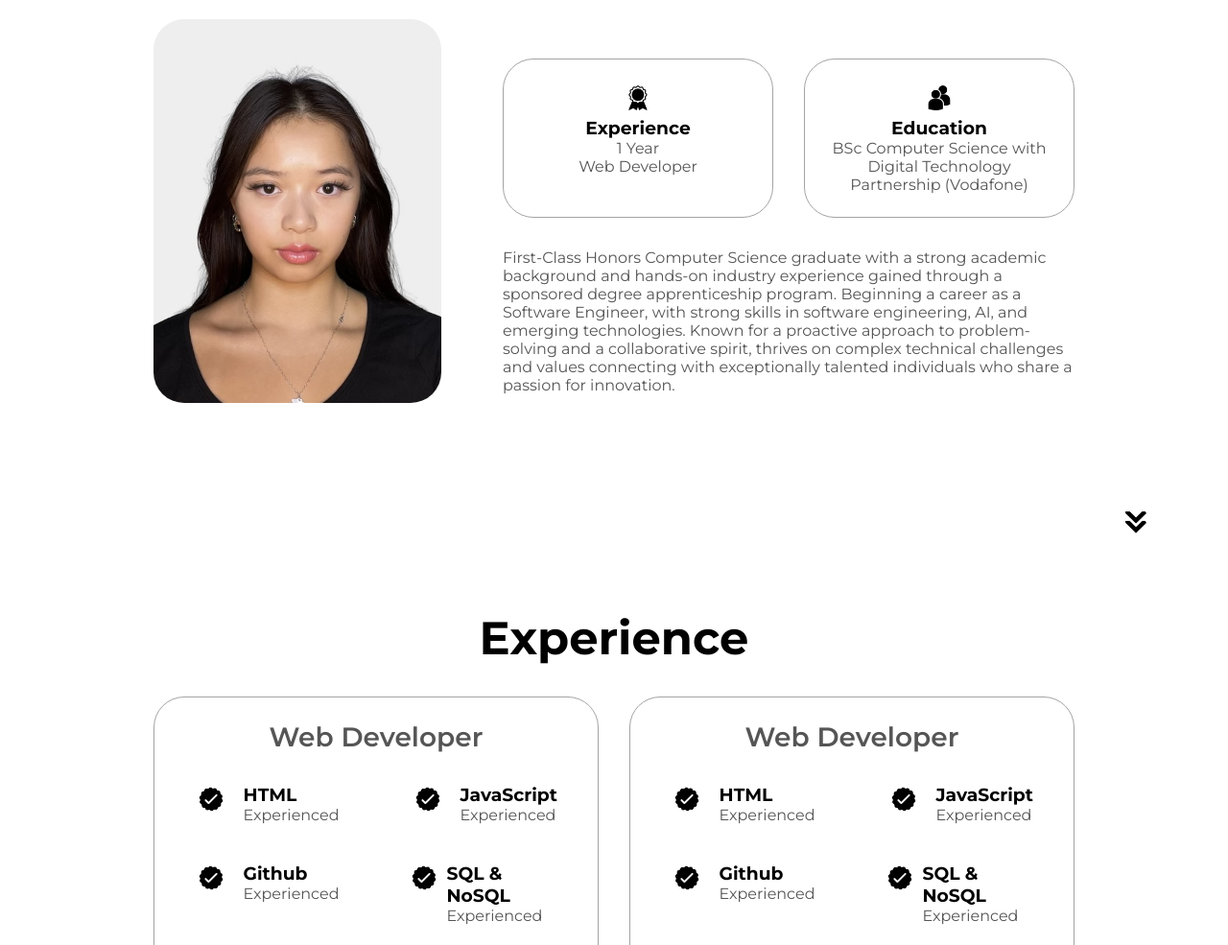
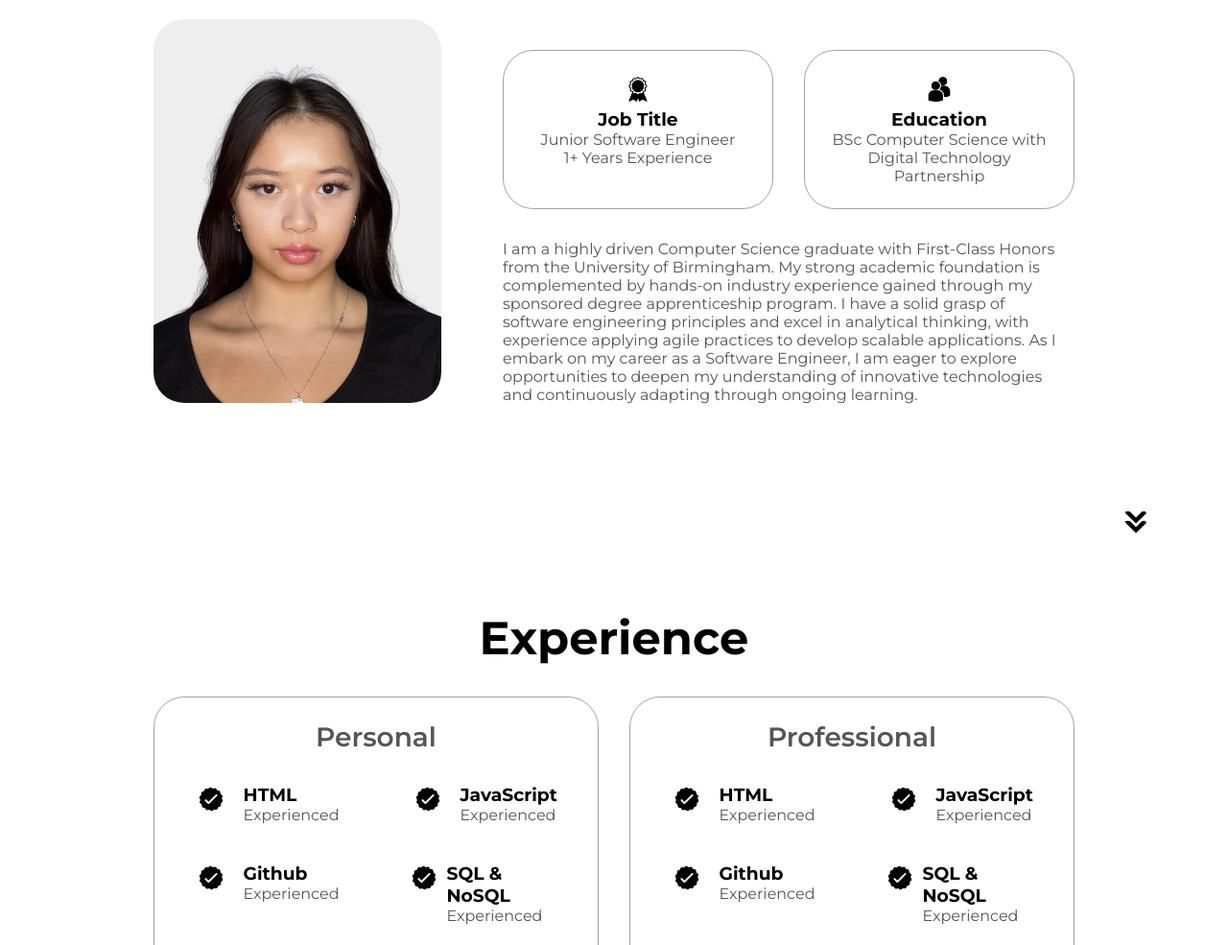
Before and after one commit to Jennipham/jp-portfolio, a plain HTML site: page index.html in a window 1280 px wide. Shown: the part 1060-2045 px from the top of the page at 96% size. Drawn offline with Linux system fonts and the light colour scheme.

Commit message:
refactor: editing personal description

```diff
--- a/index.html
+++ b/index.html
@@ -1,17 +1,19 @@
 <!DOCTYPE html>
 <html lang="en">
+
 <head>
     <meta charset="UTF-8">
     <meta name="viewport" content="width=device-width, initial-scale=1.0">
     <title>Jennifer Pham</title>
-    <link rel="icon" type="image/png" href="./assets/favicon.png" >
+    <link rel="icon" type="image/png" href="./assets/favicon.png">
     <link rel="stylesheet" href="style.css" />
     <link rel="stylesheet" href="mediaqueries.css" />
 </head>
+
 <body>
     <nav id="desktop-nav">
         <div class="logo">
-            <img src="./assets/jp-logo.png" alt="JP-logo" class="logo"/>
+            <img src="./assets/jp-logo.png" alt="JP-logo" class="logo" />
         </div>
         <div>
             <ul class="nav-links">
@@ -24,7 +26,7 @@
     </nav>
     <nav id="hamburger-nav">
         <div class="logo">
-            <img src="./assets/jp-logo.png" alt="JP-logo" class="logo"/>
+            <img src="./assets/jp-logo.png" alt="JP-logo" class="logo" />
         </div>
         <div class="hamburger-menu">
             <div class="hamburger-icon" onclick="toggleMenu()">
@@ -54,13 +56,9 @@
                 </button>
             </div>
             <div id="socials-container">
-                <img src="./assets/linkedin.png"
-                alt="My LinkedIn Profile"
-                class="icon"
+                <img src="./assets/linkedin.png" alt="My LinkedIn Profile" class="icon"
                     onclick="location.href='https://www.linkedin.com/in/jennifer-kv-pham/'">
-                <img src="./assets/github.png"
-                alt="My Github Profile"
-                class="icon"
+                <img src="./assets/github.png" alt="My Github Profile" class="icon"
                     onclick="location.href='https://github.com/Jennipham'">
             </div>
         </div>
@@ -77,21 +75,24 @@
 
                     <div class="details-container">
                         <img src="./assets/experience.png" alt="Experience Icon" class="icon">
-                        <h3>Experience</h3>
-                        <p>1 Year <br /> Web Developer</p>
+                        <h3>Job Title</h3>
+                        <p>Junior Software Engineer <br> 1+ Years Experience </p>
                     </div>
                     <div class="details-container">
                         <img src="./assets/education.png" alt="Education Icon" class="icon">
                         <h3>Education</h3>
-                        <p>BSc Computer Science with Digital Technology Partnership (Vodafone)</p>
+                        <p>BSc Computer Science with Digital Technology Partnership</p>
                     </div>
                 </div>
                 <div class="text-container">
-                    <p>First-Class Honors Computer Science graduate with a strong academic background and hands-on industry
-                        experience gained through a sponsored degree apprenticeship program. Beginning a career as a Software
-                        Engineer, with strong skills in software engineering, AI, and emerging technologies. Known for a proactive
-                        approach to problem-solving and a collaborative spirit, thrives on complex technical challenges and values
-                        connecting with exceptionally talented individuals who share a passion for innovation.</p>
+                    <p>I am a highly driven Computer Science graduate with First-Class Honors from the University of
+                        Birmingham. My strong academic foundation is complemented by hands-on industry experience gained
+                        through my sponsored degree apprenticeship program. I have a solid grasp of
+                        software engineering principles and excel in analytical thinking, with experience applying agile
+                        practices to develop scalable applications. As I embark on my career as a Software Engineer, I
+                        am eager to explore opportunities to deepen my understanding of innovative
+                        technologies and continuously adapting through ongoing learning.
+                    </p>
                 </div>
             </div>
         </div>
@@ -104,7 +105,7 @@
         <div class="experience-details-container">
             <div class="about-containers">
                 <div class="details-container">
-                    <h2 class="experience-sub-title">Web Developer</h2>
+                    <h2 class="experience-sub-title">Personal</h2>
                     <div class="article-container">
                         <article>
                             <img src="./assets/checkmark.png" alt="Checkmark" class="icon" />
@@ -151,7 +152,7 @@
                     </div>
                 </div>
                 <div class="details-container">
-                    <h2 class="experience-sub-title">Web Developer</h2>
+                    <h2 class="experience-sub-title">Professional</h2>
                     <div class="article-container">
                         <article>
                             <img src="./assets/checkmark.png" alt="Checkmark" class="icon" />
@@ -211,8 +212,10 @@
                     </div>
                     <h2 class="experience-sub-title project-title">BetterMent</h2>
                     <div class="btn-container">
-                    <button class="btn btn-color-2 project-btn" onclick="location.href='https://github.com/'">More Info</button>
-                    <button class="btn btn-color-2 project-btn" onclick="location.href='https://github.com/'">Live Demo</button>
+                        <button class="btn btn-color-2 project-btn" onclick="location.href='https://github.com/'">More
+                            Info</button>
+                        <button class="btn btn-color-2 project-btn" onclick="location.href='https://github.com/'">Live
+                            Demo</button>
                     </div>
                 </div>
                 <div class="details-container color-container">
@@ -221,8 +224,10 @@
                     </div>
                     <h2 class="experience-sub-title project-title">GeoQuiz</h2>
                     <div class="btn-container">
-                    <button class="btn btn-color-2 project-btn" onclick="location.href='https://github.com/'">More Info</button>
-                    <button class="btn btn-color-2 project-btn" onclick="location.href='https://github.com/'">Live Demo</button>
+                        <button class="btn btn-color-2 project-btn" onclick="location.href='https://github.com/'">More
+                            Info</button>
+                        <button class="btn btn-color-2 project-btn" onclick="location.href='https://github.com/'">Live
+                            Demo</button>
                     </div>
                 </div>
                 <div class="details-container color-container">
@@ -231,8 +236,10 @@
                     </div>
                     <h2 class="experience-sub-title project-title">Southfields Nails</h2>
                     <div class="btn-container">
-                    <button class="btn btn-color-2 project-btn" onclick="location.href='https://github.com/'">More Info</button>
-                    <button class="btn btn-color-2 project-btn" onclick="location.href='https://github.com/'">Live Site</button>
+                        <button class="btn btn-color-2 project-btn" onclick="location.href='https://github.com/'">More
+                            Info</button>
+                        <button class="btn btn-color-2 project-btn" onclick="location.href='https://github.com/'">Live
+                            Site</button>
                     </div>
                 </div>
             </div>
@@ -267,4 +274,5 @@
     </footer>
     <script src="script.js"></script>
 </body>
+
 </html>
```
Lines whose indentation alone changed are shown as unchanged.
